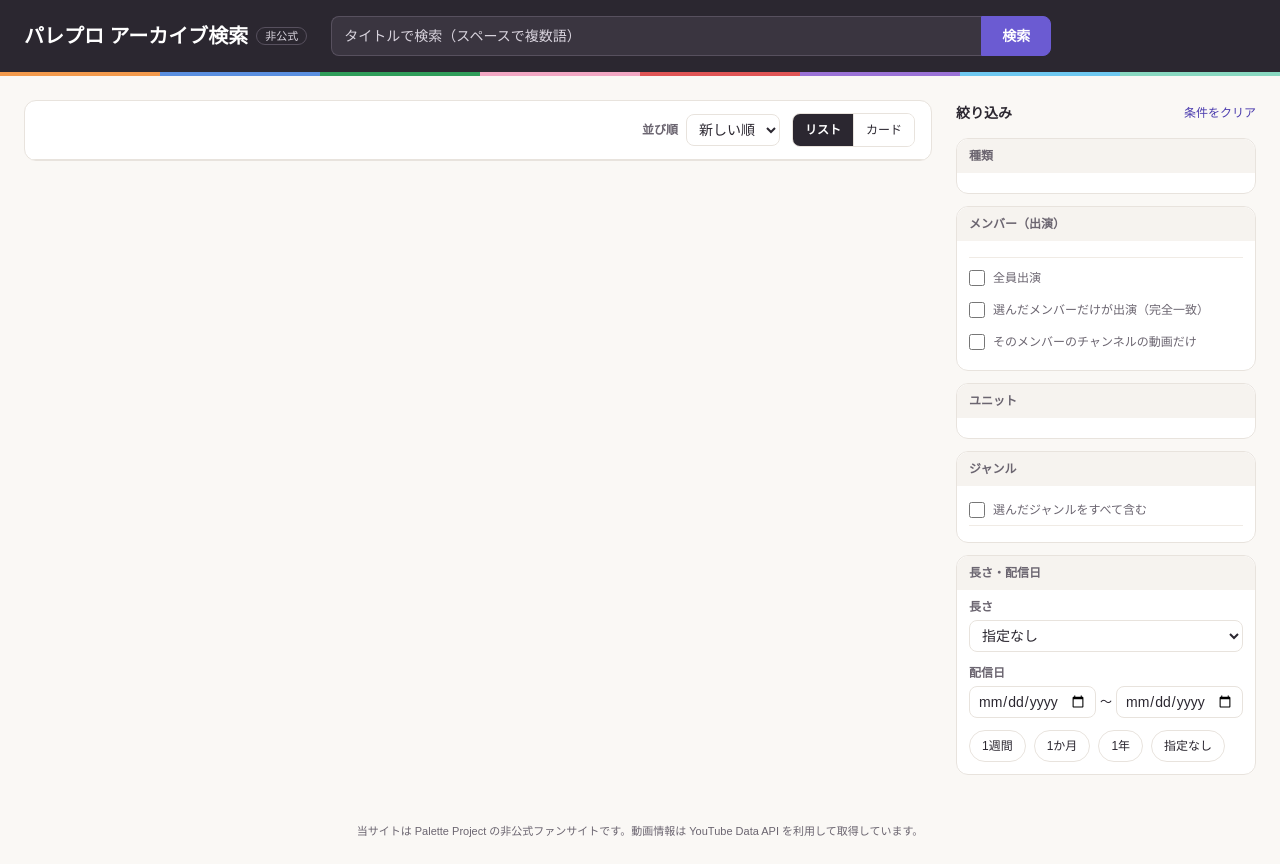
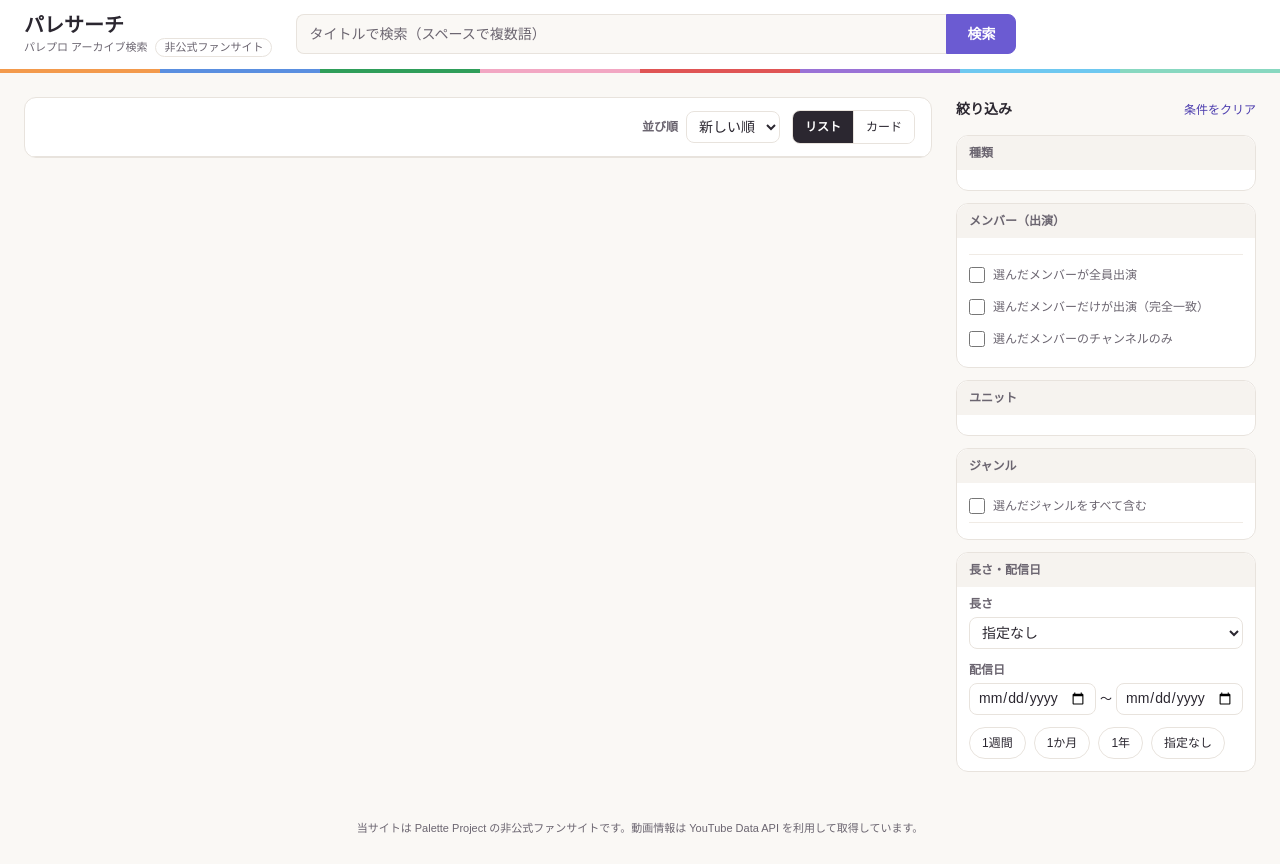
Before and after one commit to bigrock0223/palepro-archive, a plain HTML site: page public/index.html in a window 1280 px wide. Drawn offline with Linux system fonts and the light colour scheme.

Commit message:
サイト名をパレサーチにし、ヘッダーを白基調に変更
- サイト名「パレサーチ」＋小さく「パレプロ アーカイブ検索」「非公式ファンサイト」
- ヘッダーを黒から白に（メンバー8色の線は残す）
- 絞り込みの文言を「選んだメンバーが全員出演」「選んだメンバーのチャンネルのみ」に変更
- DESIGN.md・CLAUDE.md を更新

Co-Authored-By: Claude Opus 5.5 <noreply@anthropic.com>

```diff
--- a/public/index.html
+++ b/public/index.html
@@ -3,17 +3,17 @@
 <head>
   <meta charset="UTF-8">
   <meta name="viewport" content="width=device-width, initial-scale=1">
-  <title>パレプロ アーカイブ検索（非公式）</title>
+  <title>パレサーチ ― パレプロ アーカイブ検索（非公式ファンサイト）</title>
   <!-- 検索サイト専用の見た目（B案）。確認モードは style.css を使う -->
   <!-- ?v= は変更のたびに日付を変える（ブラウザに古いファイルを使わせないため） -->
-  <link rel="stylesheet" href="search.css?v=20261126b">
+  <link rel="stylesheet" href="search.css?v=20261126d">
 </head>
 <body>
   <header class="site-header">
     <div class="head-inner">
       <div class="brand">
-        <h1>パレプロ アーカイブ検索</h1>
-        <span class="unofficial">非公式</span>
+        <h1>パレサーチ</h1>
+        <p class="brand-sub">パレプロ アーカイブ検索<span class="unofficial">非公式ファンサイト</span></p>
       </div>
       <form class="searchbox" id="searchForm" role="search">
         <label for="q" class="sr">キーワード</label>
@@ -75,9 +75,9 @@
           <div class="box-body">
             <div class="checklist" id="members"></div>
             <div class="subopts">
-              <label><input type="checkbox" id="memberAnd"> 全員出演</label>
+              <label><input type="checkbox" id="memberAnd"> 選んだメンバーが全員出演</label>
               <label><input type="checkbox" id="memberOnly"> 選んだメンバーだけが出演（完全一致）</label>
-              <label><input type="checkbox" id="ownerOnly"> そのメンバーのチャンネルの動画だけ</label>
+              <label><input type="checkbox" id="ownerOnly"> 選んだメンバーのチャンネルのみ</label>
             </div>
           </div>
         </fieldset>
@@ -140,6 +140,6 @@
   </footer>
 
   <script src="data/archives.js"></script>
-  <script src="app.js?v=20261126b"></script>
+  <script src="app.js?v=20261126d"></script>
 </body>
 </html>
--- a/public/search.css
+++ b/public/search.css
@@ -15,9 +15,7 @@
   --accent-ink: #4b3cae;  /* アクセント色の文字（リンク風ボタン・手動タグ） */
   --accent-soft: #efeafd; /* 選択中の行の地・手動タグの地 */
   --accent-line: #d6cdf7; /* 手動タグの枠 */
-  --head-line: #57505e;   /* ヘッダー内の枠線 */
-  --head-field: #3a3540;  /* ヘッダー内の入力欄の地 */
-  --head-muted: #d9d4de;  /* ヘッダー内の補足の文字 */
+  --on-ink-muted: #d9d4de; /* 黒い塗り（選択中）の上の補足の文字 */
   --unit-bg: #eaf6fc;     /* ユニットのラベル */
   --unit-line: #cfe6f3;
   --unit-ink: #2a6a8e;
@@ -33,28 +31,28 @@ input:focus-visible, select:focus-visible, button:focus-visible, a:focus-visible
 .sr { position: absolute; width: 1px; height: 1px; overflow: hidden; clip: rect(0 0 0 0); white-space: nowrap; }
 [hidden] { display: none !important; }
 
-/* ---------- ヘッダー（暗い帯＋メンバー8色の線） ---------- */
-.site-header { background: var(--ink); color: var(--panel); }
+/* ---------- ヘッダー（白い帯＋メンバー8色の線） ---------- */
+.site-header { background: var(--panel); color: var(--ink); }
 .head-inner {
-  max-width: 1400px; margin: 0 auto; padding: 16px 24px;
+  max-width: 1400px; margin: 0 auto; padding: 12px 24px;
   display: flex; flex-wrap: wrap; align-items: center; gap: 12px 24px;
 }
-.brand { display: flex; align-items: center; gap: 8px; flex: none; }
-.brand h1 { margin: 0; font-size: 20px; font-weight: 700; }
-.unofficial { font-size: 11px; color: var(--head-muted); border: 1px solid var(--head-line); border-radius: 99px; padding: 0 8px; }
+.brand { display: flex; flex-direction: column; flex: none; }
+.brand h1 { margin: 0; font-size: 20px; font-weight: 700; line-height: 1.3; }
+.brand-sub { margin: 0; display: flex; align-items: center; gap: 8px; font-size: 11px; color: var(--muted); }
+.unofficial { font-size: 11px; color: var(--muted); border: 1px solid var(--line); border-radius: 99px; padding: 0 8px; }
 .searchbox { flex: 1 1 360px; display: flex; max-width: 720px; }
 .searchbox input {
   flex: 1; min-width: 0; height: 40px; padding: 0 12px;
-  border: 1px solid var(--head-line); border-right: none; border-radius: 8px 0 0 8px;
-  background: var(--head-field); color: var(--panel);
+  border: 1px solid var(--line); border-right: none; border-radius: 8px 0 0 8px;
+  background: var(--bg); color: var(--ink);
 }
-.searchbox input::placeholder { color: var(--head-muted); }
+.searchbox input::placeholder { color: var(--muted); }
 .searchbox button {
   height: 40px; padding: 0 20px; border: 1px solid var(--accent); background: var(--accent);
   color: var(--panel); border-radius: 0 8px 8px 0; font-weight: 600;
 }
-.site-header :focus-visible { outline-color: var(--panel); }
-.updated { margin: 0 0 0 auto; font-size: 12px; color: var(--head-muted); }
+.updated { margin: 0 0 0 auto; font-size: 12px; color: var(--muted); }
 .palette-line { display: flex; height: 4px; }
 .palette-line i { flex: 1; }
 .palette-line i:nth-child(1) { background: #f39a4c; }
@@ -191,7 +189,7 @@ select, input[type=date] {
 .chip:hover { border-color: var(--accent); }
 .chip .n { color: var(--muted); font-size: 11px; }
 .chip[aria-pressed=true] { background: var(--ink); border-color: var(--ink); color: var(--panel); }
-.chip[aria-pressed=true] .n { color: var(--head-muted); }
+.chip[aria-pressed=true] .n { color: var(--on-ink-muted); }
 
 /* 長さ・配信日 */
 .fieldlabel { display: flex; flex-direction: column; gap: 4px; font-size: 12px; font-weight: 600; color: var(--muted); }
@@ -216,7 +214,7 @@ select, input[type=date] {
    ========================================================= */
 @media (max-width: 860px) {
   .head-inner { padding: 12px 16px; gap: 8px; }
-  .brand { width: 100%; justify-content: space-between; }
+  .brand { width: 100%; }
   .brand h1 { font-size: 18px; }
   .searchbox { flex: 1 1 100%; max-width: none; }
   .searchbox input, .searchbox button { height: 44px; }
@@ -286,7 +284,7 @@ select, input[type=date] {
   .typelist .name { flex: none; }
   .typelist .n { font-size: 11px; }
   .typelist label:has(input:checked) { background: var(--ink); border-color: var(--ink); color: var(--panel); }
-  .typelist label:has(input:checked) .n { color: var(--head-muted); }
+  .typelist label:has(input:checked) .n { color: var(--on-ink-muted); }
   .typelist label:has(input:focus-visible) { outline: 2px solid var(--accent); outline-offset: -2px; }
   .checklist label { min-height: 44px; margin: 0 -12px; padding: 0 12px; border-radius: 0; border-bottom: 1px solid var(--soft); }
   .checklist input, .subopts input, .andopt input { width: 18px; height: 18px; }
```
Also changed, not shown: 2 other files.
